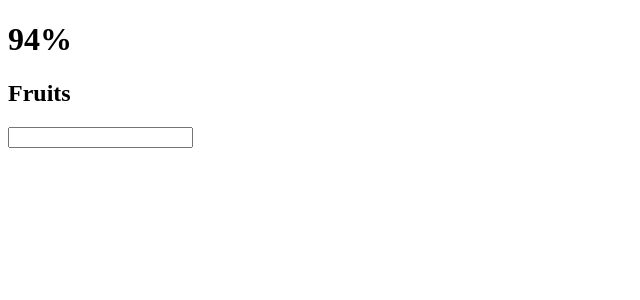
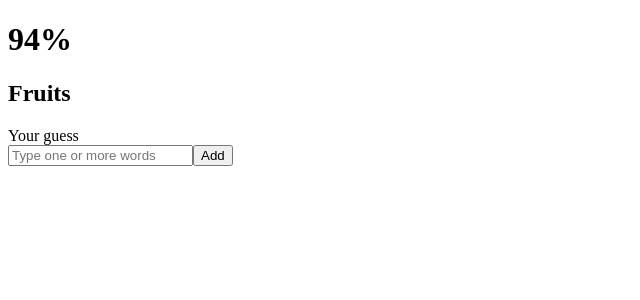
Before and after one commit to obsidianart/game94, an Angular app: page / in a window 1280 px wide. Shown: the top 300 px of the page, without its empty margins (0-640 px from the left). Built offline with nearby package versions, Linux system fonts and the light colour scheme.

Commit message:
Adding form

```diff
--- a/src/app/app.component.html
+++ b/src/app/app.component.html
@@ -2,4 +2,10 @@
 
 <h2> {{level.title}} </h2>
 
-<input type="text">
+<div>
+	<label>Your guess</label>
+	<form (ngSubmit)="addWord(userForm)" #userForm="ngForm">
+		<input type="text" name="guess" placeholder="Type one or more words" ngModel>
+		<button type="submit">Add</button>
+	</form>
+</div>
--- a/src/app/app.component.ts
+++ b/src/app/app.component.ts
@@ -11,4 +11,8 @@ export class AppComponent {
 		title: 'Fruits',
 		answers: ['banana', 'apple']
 	}
+
+	addWord(form){
+		console.log("adding word", form)
+	}
 }
```
